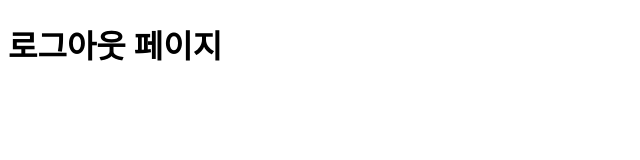
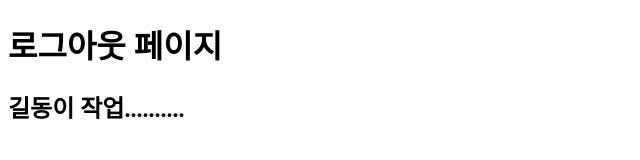
Before and after one commit to pioknn/semi01, a plain HTML site: page logout.html in a window 1280 px wide. Shown: the whole page, without its empty margins (0-640 px from the left). Drawn offline with Linux system fonts and the light colour scheme.

Commit message:
길동이 작업

```diff
--- a/logout.html
+++ b/logout.html
@@ -7,5 +7,6 @@
 </head>
 <body>
     <h1>로그아웃 페이지</h1>
+    <h2>길동이 작업..........</h2>
 </body>
 </html>
```
